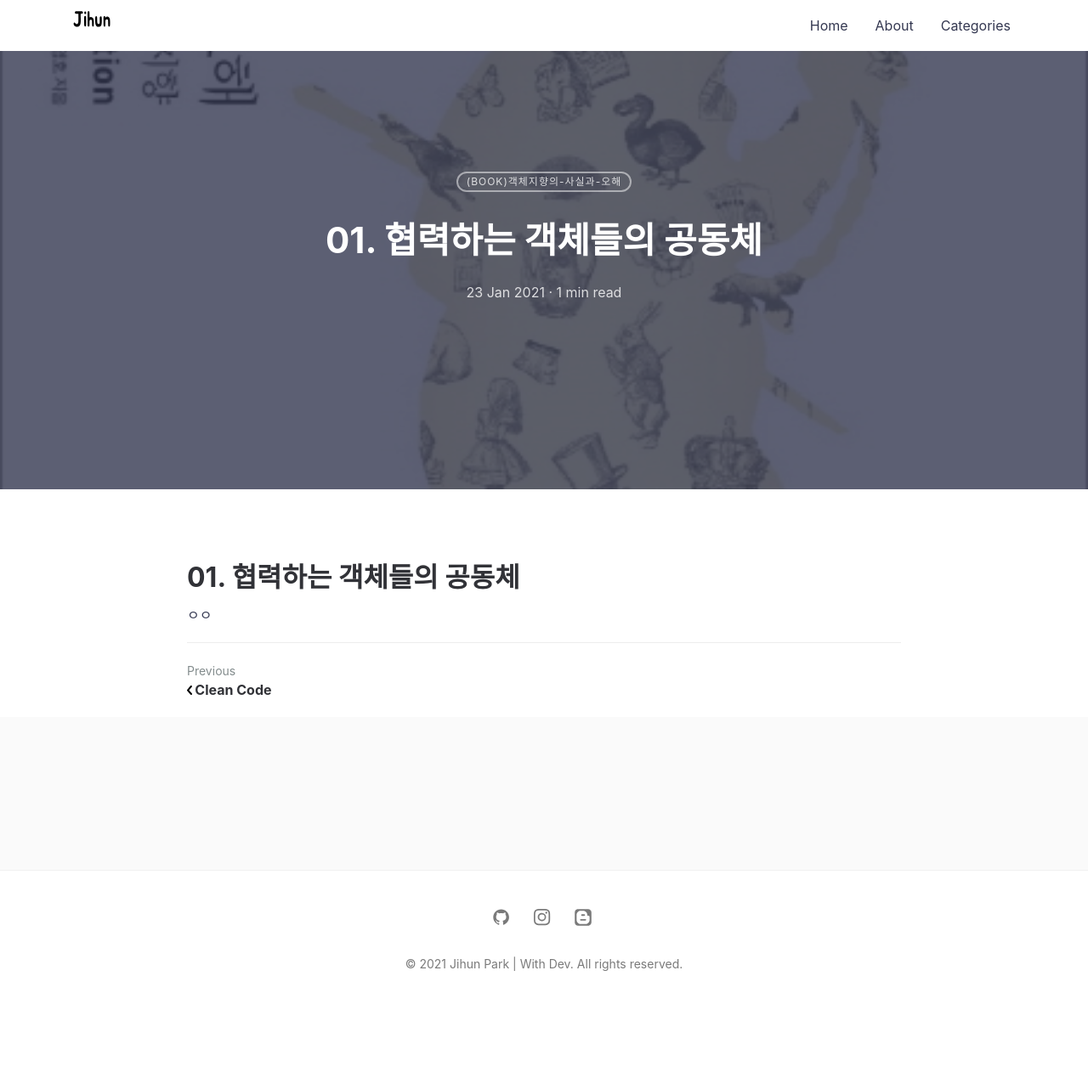
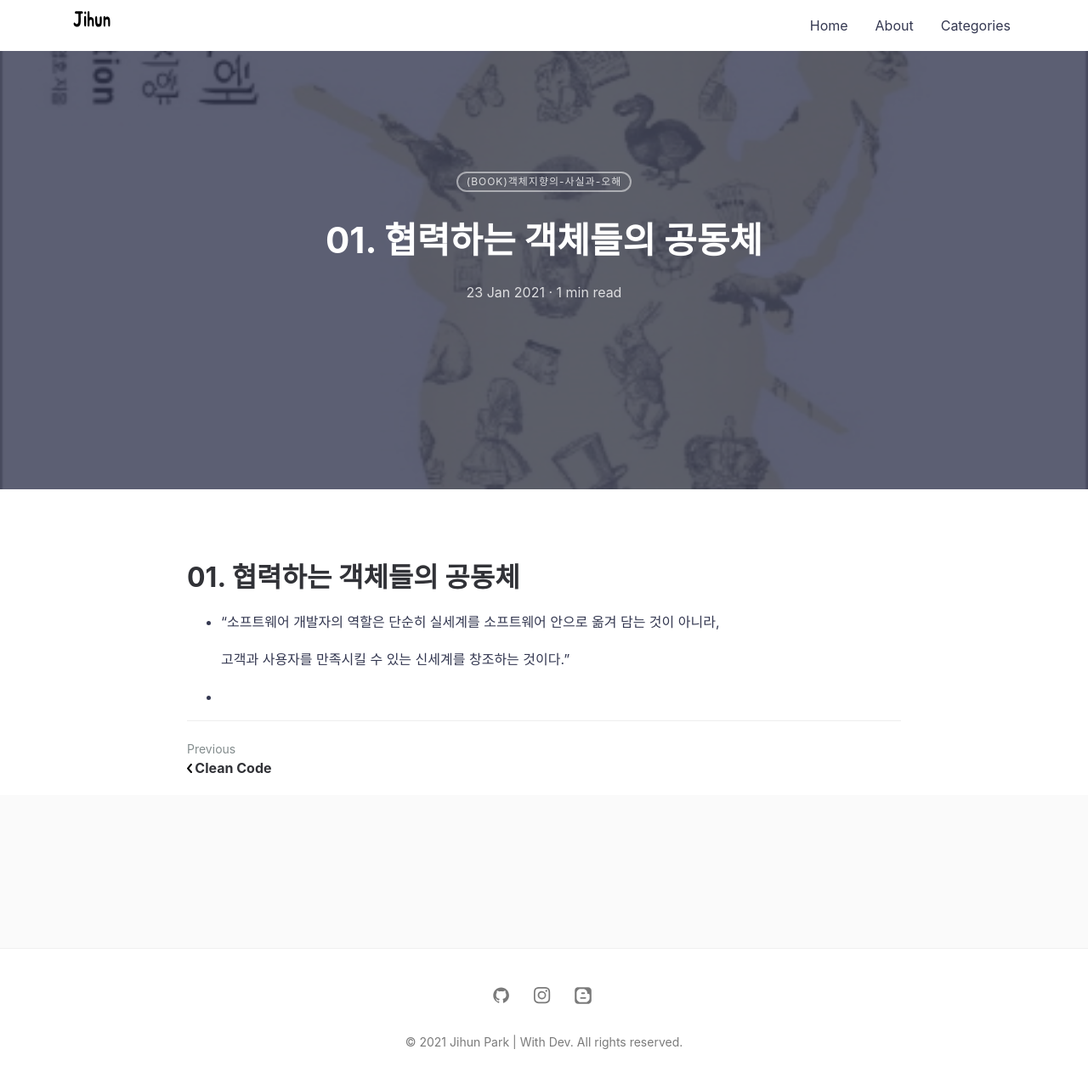
Before and after one commit to jihunparkme/jihunparkme.github.io, a Jekyll site: the page built from _posts/2021-01-23-TheEOO-협력하는 객체들의 공동체.md, in a window 1280 px wide. Shown: the whole page at 85% size. Built offline with Jekyll 4.4.1, drawn with Linux system fonts in a browser that asks for light colours; comment, search, counter and statistics services are not loaded; before the commit the page ends 1190 px from its top, so only the background shows below that.

Commit message:
add contents

```diff
--- a/_posts/2021-01-23-TheEOO-협력하는 객체들의 공동체.md
+++ b/_posts/2021-01-23-TheEOO-협력하는 객체들의 공동체.md
@@ -11,4 +11,8 @@ featured-img: TheEOO
 
 # 01. 협력하는 객체들의 공동체
 
-ㅇㅇ
+- "소프트웨어 개발자의 역할은 단순히 실세계를 소프트웨어 안으로 옮겨 담는 것이 아니라,
+
+  고객과 사용자를 만족시킬 수 있는 신세계를 창조하는 것이다."
+
+-
```
Also changed, not shown: _posts/2020-12-19-JPA-Programming.md (+1 -1 lines), _posts/2021-01-10-CleanCode.md (+1 -3 lines).
